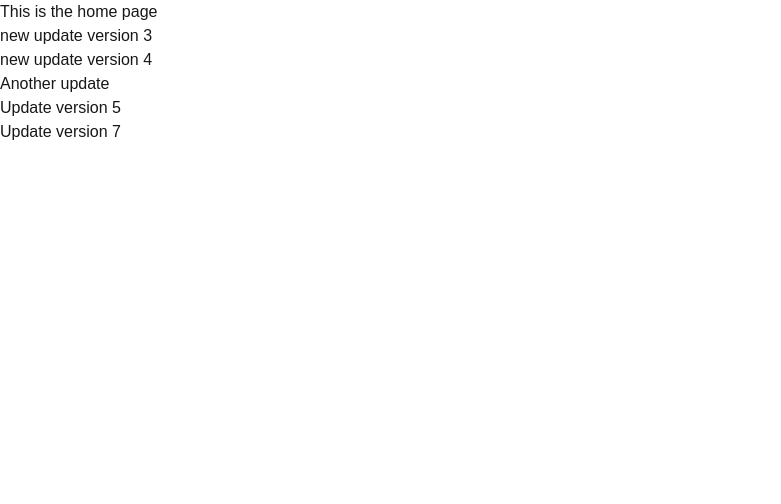
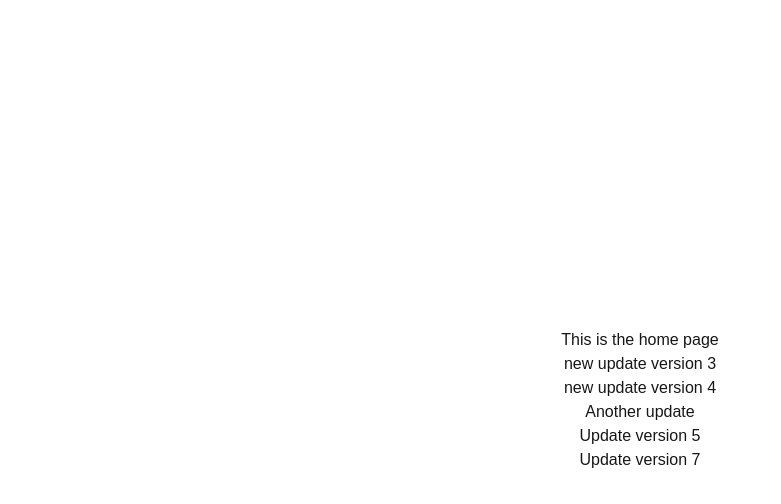
Before and after one commit to Noyonchandrasaha/next_project_ci_1-, a Next.js app: page / in a window 1280 px wide. Shown: the top 504 px of the page, without its empty margins (0-781 px from the left). Built offline with nearby package versions, Linux system fonts and the light colour scheme.

Commit message:
update version 8

```diff
--- a/app/page.tsx
+++ b/app/page.tsx
@@ -1,13 +1,15 @@
 
 export default function Home() {
   return (
-    <div>
-      <h1>This is the home page </h1>
-      <p>new update version 3</p>
-      <p>new update version 4</p>
-      <p>Another update</p>
-      <p>Update version 5</p>
-      <p>Update version 7</p>
+    <div className="min-h-screen flex items-center justify-center">
+      <div className="text-center">
+        <h1>This is the home page</h1>
+        <p>new update version 3</p>
+        <p>new update version 4</p>
+        <p>Another update</p>
+        <p>Update version 5</p>
+        <p>Update version 7</p>
+      </div>
     </div>
   );
 }
```
